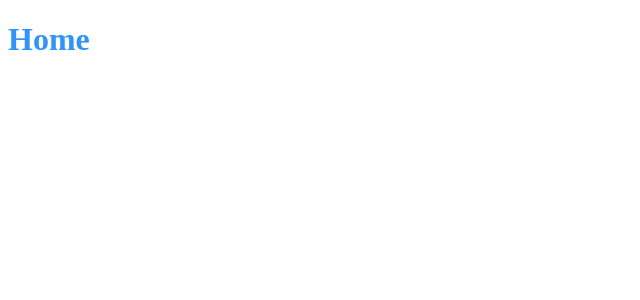
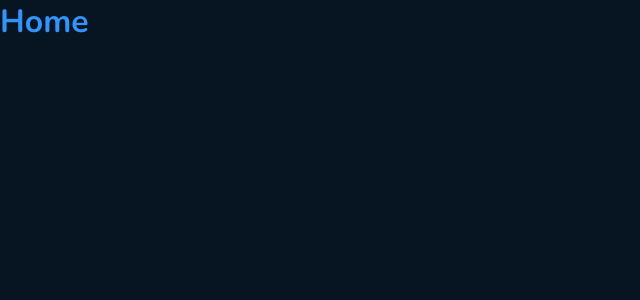
Before and after one commit to MasterTeus/issue-notes, a React (Vite) app: page / in a window 1280 px wide. Shown: the top 300 px of the page, without its empty margins (0-640 px from the left). Built offline with nearby package versions, Linux system fonts and the light colour scheme.

Commit message:
refactor: final adjutment theme

```diff
--- a/index.html
+++ b/index.html
@@ -1,7 +1,13 @@
-<!doctype html>
+<!DOCTYPE html>
 <html lang="en">
   <head>
     <meta charset="UTF-8" />
+    <link rel="preconnect" href="https://fonts.googleapis.com" />
+    <link rel="preconnect" href="https://fonts.gstatic.com" crossorigin />
+    <link
+      href="https://fonts.googleapis.com/css2?family=Nunito:wght@400;700&display=swap"
+      rel="stylesheet"
+    />
     <meta name="viewport" content="width=device-width, initial-scale=1.0" />
     <title>Issue Notes ✨</title>
   </head>
--- a/src/@types/styled-components.d.ts
+++ b/src/@types/styled-components.d.ts
@@ -1,5 +1,5 @@
-import { theme } from "../theme/defaultTheme";
-type ThemeType = typeof theme;
+import { defaultTheme } from "../styles/theme/defaultTheme";
+type ThemeType = typeof defaultTheme;
 
 declare module "styled-components" {
   export interface DefaultTheme extends ThemeType {}
--- a/src/main.tsx
+++ b/src/main.tsx
@@ -3,15 +3,13 @@ import ReactDOM from "react-dom/client";
 import { BrowserRouter } from "react-router-dom";
 import { Routes } from "./routes/routes";
 import { ThemeProvider } from "styled-components";
-import { defaultTheme } from "./theme/defaultTheme";
-import { greenTheme } from "./theme/greenTheme";
-import { purpeTheme } from "./theme/purpeTheme";
-
-const manageTheme = [defaultTheme, greenTheme, purpeTheme];
+import { defaultTheme } from "./styles/theme/defaultTheme";
+import { GlobalStyle } from "./styles/global";
 
 ReactDOM.createRoot(document.getElementById("root")!).render(
   <React.StrictMode>
-    <ThemeProvider theme={manageTheme[0]}>
+    <ThemeProvider theme={defaultTheme}>
+      <GlobalStyle />
       <BrowserRouter>
         <Routes />
       </BrowserRouter>
--- a/src/screens/Home/styles.ts
+++ b/src/screens/Home/styles.ts
@@ -1,5 +1,5 @@
 import styled from "styled-components";
 
 export const Title = styled.h1`
-  color: ${(props) => props.theme.colors.blue};
+  color: ${(props) => props.theme.colors.primary};
 `;
--- /dev/null
+++ b/src/styles/global.ts
@@ -0,0 +1,25 @@
+import { createGlobalStyle } from "styled-components";
+
+export const GlobalStyle = createGlobalStyle`
+* {
+    margin: 0;
+    padding: 0;
+    box-sizing: border-box;
+}
+
+:focus {
+    outline: 0
+}
+
+body {
+    background-color: ${({ theme }) => theme.colors.baseBackground};
+    color: ${({ theme }) => theme.colors.baseText};
+    height: 100vh;
+    -webkit-font-smoothing: antialiased;
+}
+
+body, input, textarea, button {
+    font: 400 1rem Nunito, sans-serif;
+}
+
+`;
--- a/src/theme/defaultTheme.ts
+++ b/src/styles/theme/defaultTheme.ts
@@ -1,6 +1,6 @@
 export const defaultTheme = {
   colors: {
-    blue: "#3294F8",
+    primary: "#3294F8",
     baseTitle: "#E7EDF4",
     baseSubtitle: "#C4D4E3",
     baseText: "#AFC2D4",
@@ -20,4 +20,4 @@ export const defaultTheme = {
     xlarge: 20,
     hurge: 20,
   },
-};
+} as const;
--- a/src/theme/greenTheme.ts
+++ b/src/styles/theme/greenTheme.ts
@@ -1,6 +1,6 @@
 export const greenTheme = {
   colors: {
-    blue: "#2BAE66",
+    primary: "#2BAE66",
     baseTitle: "#D4EED1",
     baseSubtitle: "#A8D5A3",
     baseText: "#7EBC75",
@@ -20,4 +20,4 @@ export const greenTheme = {
     xlarge: 20,
     hurge: 20,
   },
-};
+} as const;
--- a/src/theme/purpeTheme.ts
+++ b/src/styles/theme/purpeTheme.ts
@@ -1,6 +1,6 @@
 export const purpeTheme = {
   colors: {
-    blue: "#7C3AED",
+    primary: "#7C3AED",
     baseTitle: "#E8DAF4",
     baseSubtitle: "#D3B4E3",
     baseText: "#B38FC4",
@@ -20,4 +20,4 @@ export const purpeTheme = {
     xlarge: 20,
     hurge: 20,
   },
-};
+} as const;
```
Also changed, not shown: src/tempate/styles.ts (added, +16 -0 lines), src/tempate/template.tsx (added, +13 -0 lines).
